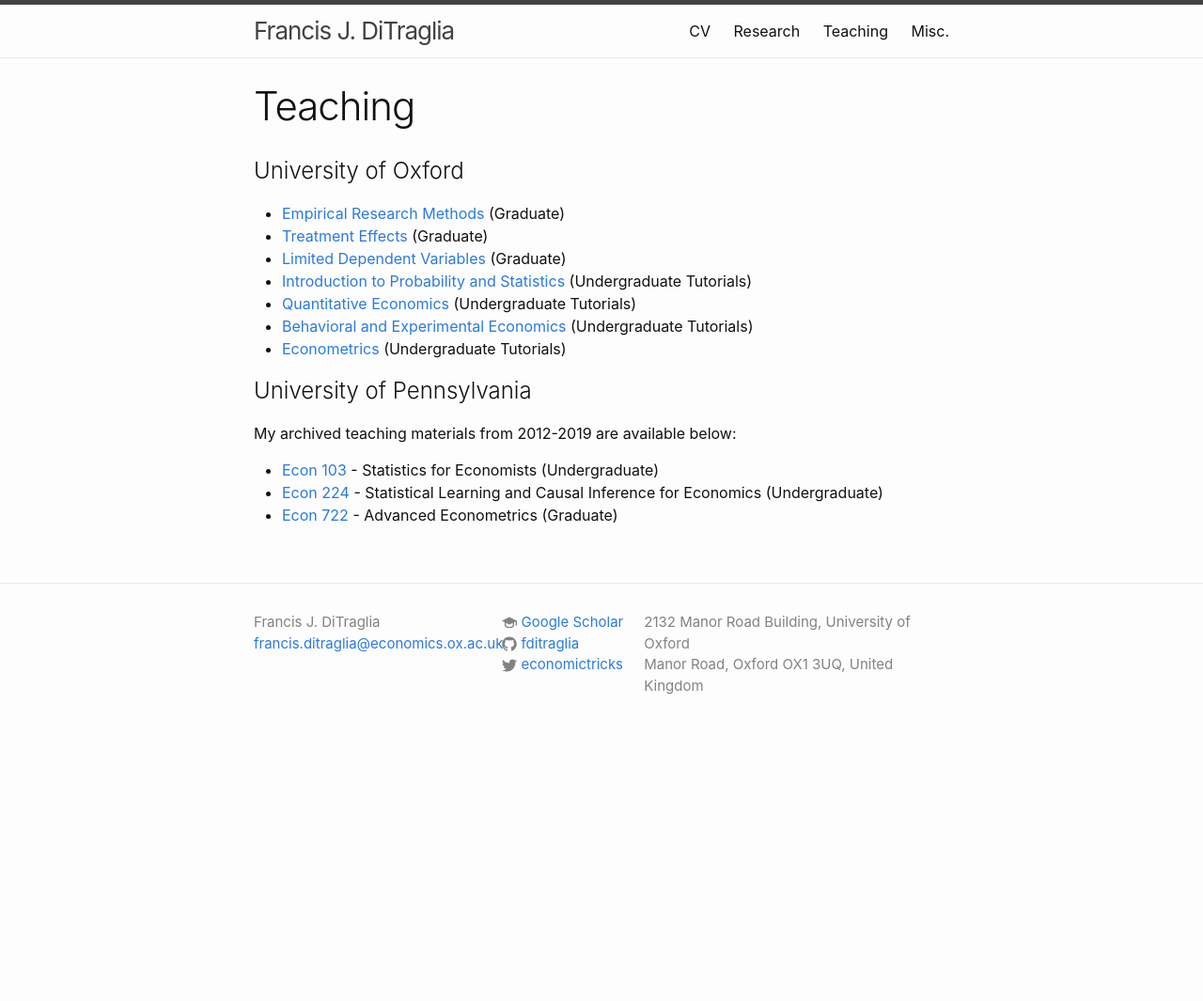
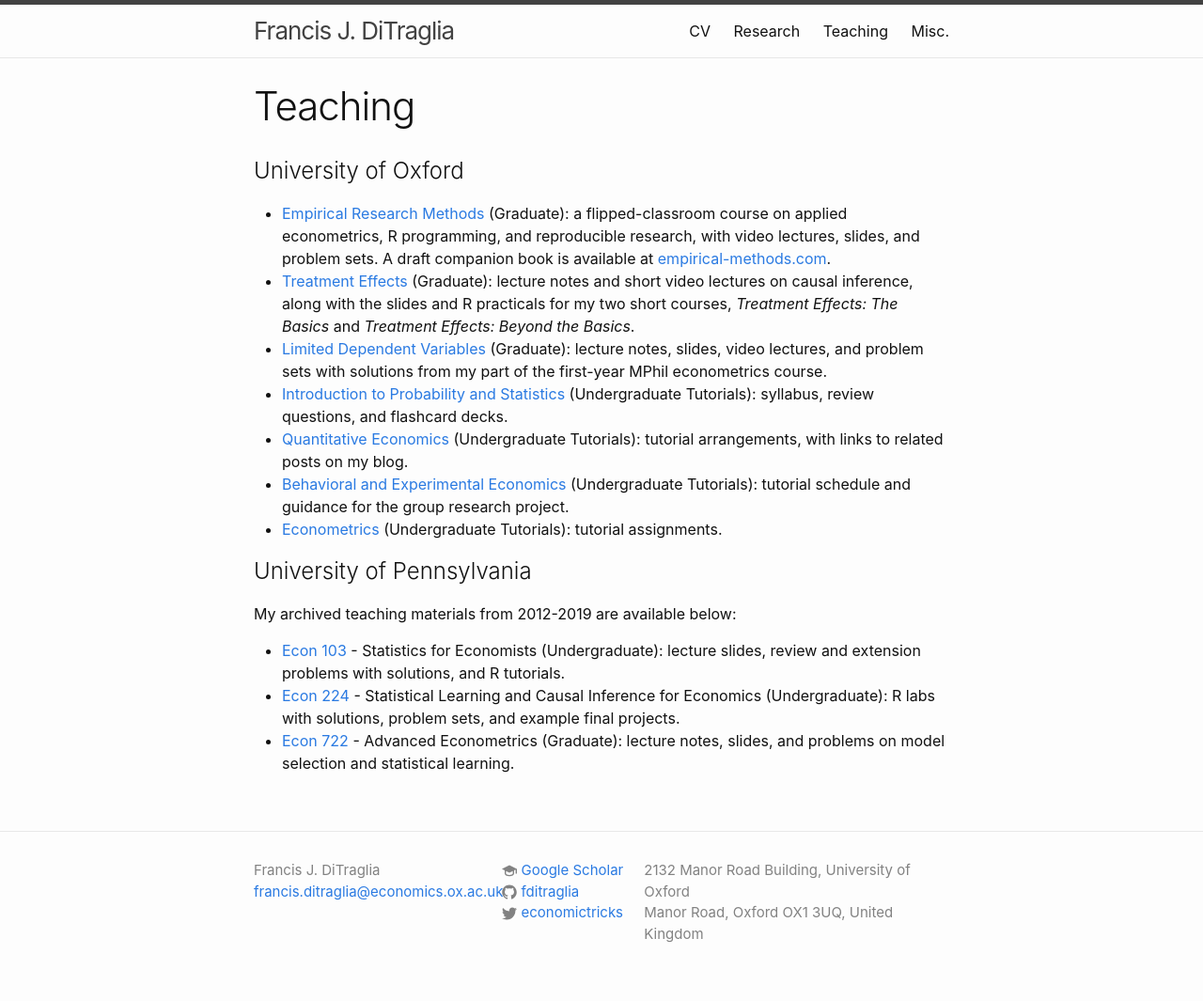
Before and after one commit to fditraglia/fditraglia.github.io, a Jekyll site: the page built from teaching.md, in a window 1280 px wide. Shown: the whole page at 94% size. Built offline with Jekyll 4.4.1, drawn with Linux system fonts in a browser that asks for light colours; before the commit the page ends 900 px from its top, so only the background shows below that.

Commit message:
Teaching page: describe each course's materials; refresh two PDFs
- teaching.md: one sentence per course saying what kind of material is available, and a link to the draft companion book for Empirical Research Methods. No page or video counts, so nothing needs updating when the materials change. Penn links use https.
- pdf/treatment-effects.pdf: the 2019 copy (46 pages) is overwritten in place with the current lecture notes from treatment-effects.com (108 pages, version of 2024-06-21), so existing links lead to the current notes.
- pdf/DiTraglia-CV.pdf: short course names corrected and Software section added.
- CLAUDE.md: files in pdf/ are never deleted or renamed, because pages outside this repo link to them.

Co-Authored-By: Claude Fable 5.1 <noreply@anthropic.com>

```diff
--- a/teaching.md
+++ b/teaching.md
@@ -5,16 +5,16 @@ permalink: /teaching/
 ---
 # University of Oxford
 
-- [Empirical Research Methods](https://ditraglia.com/erm) (Graduate)
-- [Treatment Effects](https://treatment-effects.com) (Graduate)
-- [Limited Dependent Variables](https://economictricks.com) (Graduate)
-- [Introduction to Probability and Statistics](/prelims-prob-stats) (Undergraduate Tutorials)
-- [Quantitative Economics](/QE) (Undergraduate Tutorials)
-- [Behavioral and Experimental Economics](BEE.html) (Undergraduate Tutorials)
-- [Econometrics](/pdf/econometrics-tutorials.pdf) (Undergraduate Tutorials)
+- [Empirical Research Methods](https://ditraglia.com/erm) (Graduate): a flipped-classroom course on applied econometrics, R programming, and reproducible research, with video lectures, slides, and problem sets. A draft companion book is available at [empirical-methods.com](https://empirical-methods.com).
+- [Treatment Effects](https://treatment-effects.com) (Graduate): lecture notes and short video lectures on causal inference, along with the slides and R practicals for my two short courses, *Treatment Effects: The Basics* and *Treatment Effects: Beyond the Basics*.
+- [Limited Dependent Variables](https://economictricks.com) (Graduate): lecture notes, slides, video lectures, and problem sets with solutions from my part of the first-year MPhil econometrics course.
+- [Introduction to Probability and Statistics](/prelims-prob-stats) (Undergraduate Tutorials): syllabus, review questions, and flashcard decks.
+- [Quantitative Economics](/QE) (Undergraduate Tutorials): tutorial arrangements, with links to related posts on my blog.
+- [Behavioral and Experimental Economics](BEE.html) (Undergraduate Tutorials): tutorial schedule and guidance for the group research project.
+- [Econometrics](/pdf/econometrics-tutorials.pdf) (Undergraduate Tutorials): tutorial assignments.
 
 # University of Pennsylvania
 My archived teaching materials from 2012-2019 are available below:
-- [Econ 103](http://ditraglia.com/Econ103Public) - Statistics for Economists (Undergraduate)
-- [Econ 224](http://ditraglia.com/econ224) - Statistical Learning and Causal Inference for Economics (Undergraduate)
-- [Econ 722](http://ditraglia.com/econ722) - Advanced Econometrics (Graduate)
+- [Econ 103](https://ditraglia.com/Econ103Public) - Statistics for Economists (Undergraduate): lecture slides, review and extension problems with solutions, and R tutorials.
+- [Econ 224](https://ditraglia.com/econ224) - Statistical Learning and Causal Inference for Economics (Undergraduate): R labs with solutions, problem sets, and example final projects.
+- [Econ 722](https://ditraglia.com/econ722) - Advanced Econometrics (Graduate): lecture notes, slides, and problems on model selection and statistical learning.
```
Also changed, not shown: CLAUDE.md (+1 -1 lines), 2 other files.
